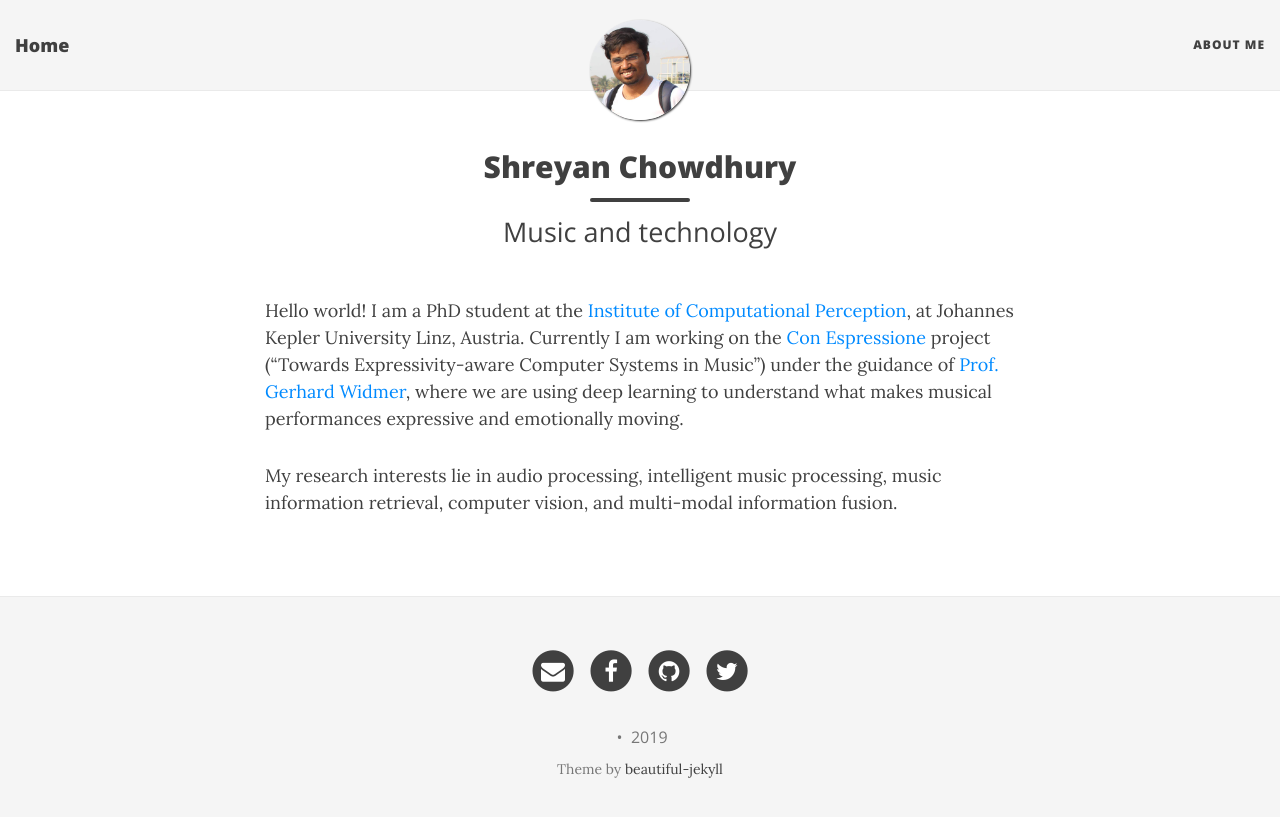
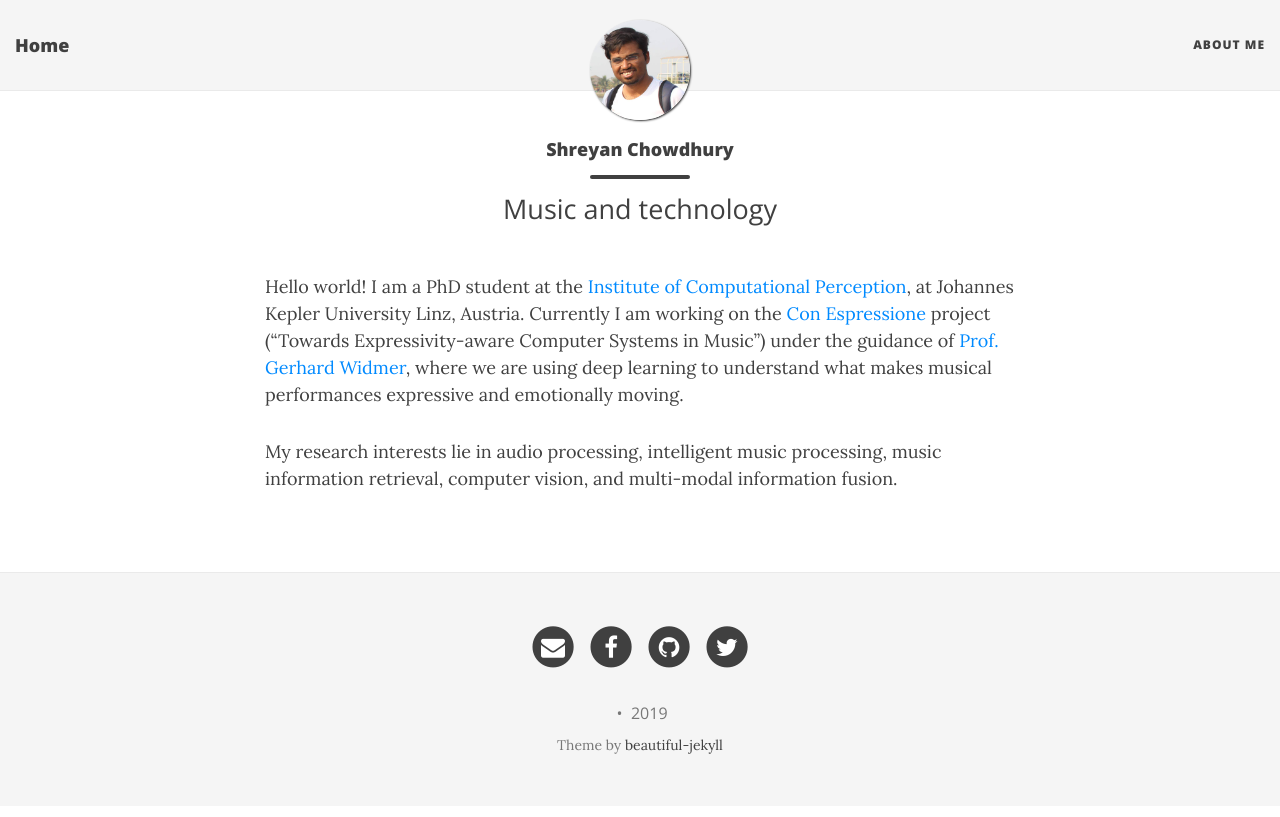
Before and after one commit to shreyanc/shreyanc.github.io, a Jekyll site: the page built from index.md, in a window 1280 px wide. Shown: the top 817 px of the page. Built offline with Jekyll 4.4.1, drawn with Linux system fonts in a browser that asks for light colours; nearby versions of some CDN libraries.

Commit message:
Update header.html

```diff
--- a/_includes/header.html
+++ b/_includes/header.html
@@ -25,7 +25,7 @@
     <div class="row">
       <div class="col-lg-8 col-lg-offset-2 col-md-10 col-md-offset-1">
         <div class="{{ include.type }}-heading">
-          <h2>{% if page.title %}{{ page.title }}{% else %}<br/>{% endif %}</h1>
+          <h4>{% if page.title %}{{ page.title }}{% else %}<br/>{% endif %}</h1>
 		  {% if page.subtitle %}
 		    {% if include.type == "page" %}
             <hr class="small">
@@ -50,7 +50,7 @@
     <div class="row">
       <div class="col-lg-8 col-lg-offset-2 col-md-10 col-md-offset-1">
         <div class="{{ include.type }}-heading">
-          <h2>{% if page.title %}{{ page.title }}{% else %}<br/>{% endif %}</h1>
+          <h4>{% if page.title %}{{ page.title }}{% else %}<br/>{% endif %}</h1>
 		  {% if page.subtitle %}
 		    {% if include.type == "page" %}
             <hr class="small">
```
